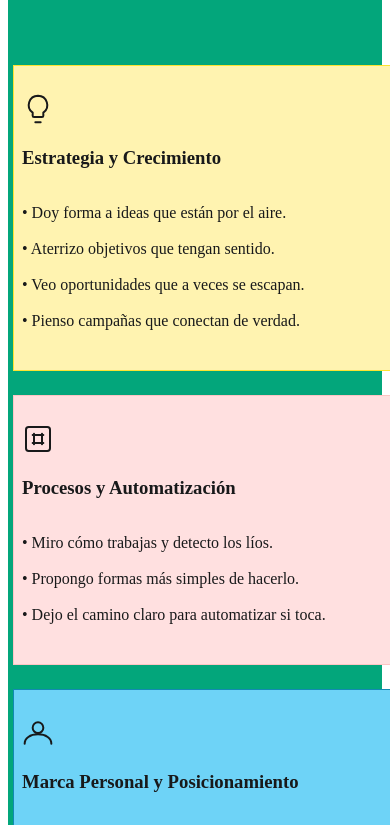
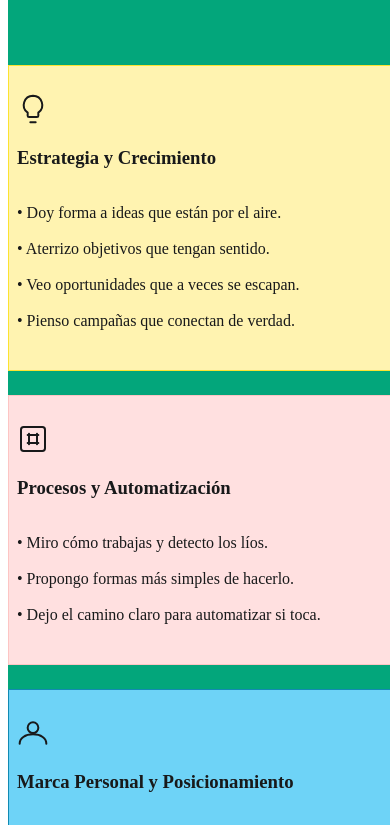
Before and after one commit to PascuFCalvo/ar, an Astro site: page /servicios in a window 390 px wide. Shown: the part 167-992 px from the top of the page. Built offline with nearby package versions, Linux system fonts and the light colour scheme; Astro itself is replaced by a stand-in of ours.

Commit message:
revision1

```diff
--- a/src/pages/servicios.astro
+++ b/src/pages/servicios.astro
@@ -54,7 +54,28 @@ import ServicioCard from '../components/ServicioCard.astro';
     display: flex;
     flex-direction: column;
     gap: 1.5em;
-    max-width: 600px;
+    width: 100vw !important;
+    max-width: 100vw !important;
+    margin: 0 !important;
+    overflow-x: hidden !important;
+  }
+}
+@media (max-width: 600px) {
+  .servicios-section {
+    width: 100vw !important;
+    max-width: 100vw !important;
+    margin: 0 !important;
+    overflow-x: hidden !important;
+    padding-left: 0 !important;
+    padding-right: 0 !important;
+    box-sizing: border-box;
+  }
+  .servicios-grid {
+    width: 100vw !important;
+    max-width: 100vw !important;
+    margin: 0 !important;
+    overflow-x: hidden !important;
+    box-sizing: border-box;
   }
 }
 </style>
```
